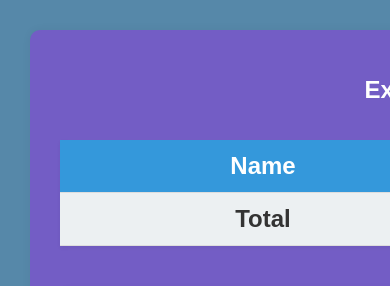
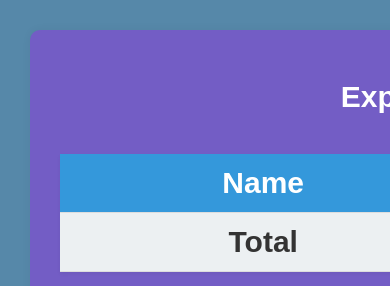
Before and after one commit to Stephensg2/Repo_Expense, a Flask app: page / in a window 390 px wide; the page is wider, and only the part inside the window is pictured. Shown: the top 286 px of that part. Run offline with Flask 3, Linux system fonts and the light colour scheme; data that the repository does not hold is empty.

Commit message:
updated style

```diff
--- a/static/style.css
+++ b/static/style.css
@@ -120,11 +120,11 @@ button:hover {
     }
 
     body {
-        font-size: 20px;
+        font-size: 26px;
     }
 
     h1, h2, h3, p, td, th {
-        font-size: 24px;
+        font-size: 30px;
     }
 
     input, select, button {
```
